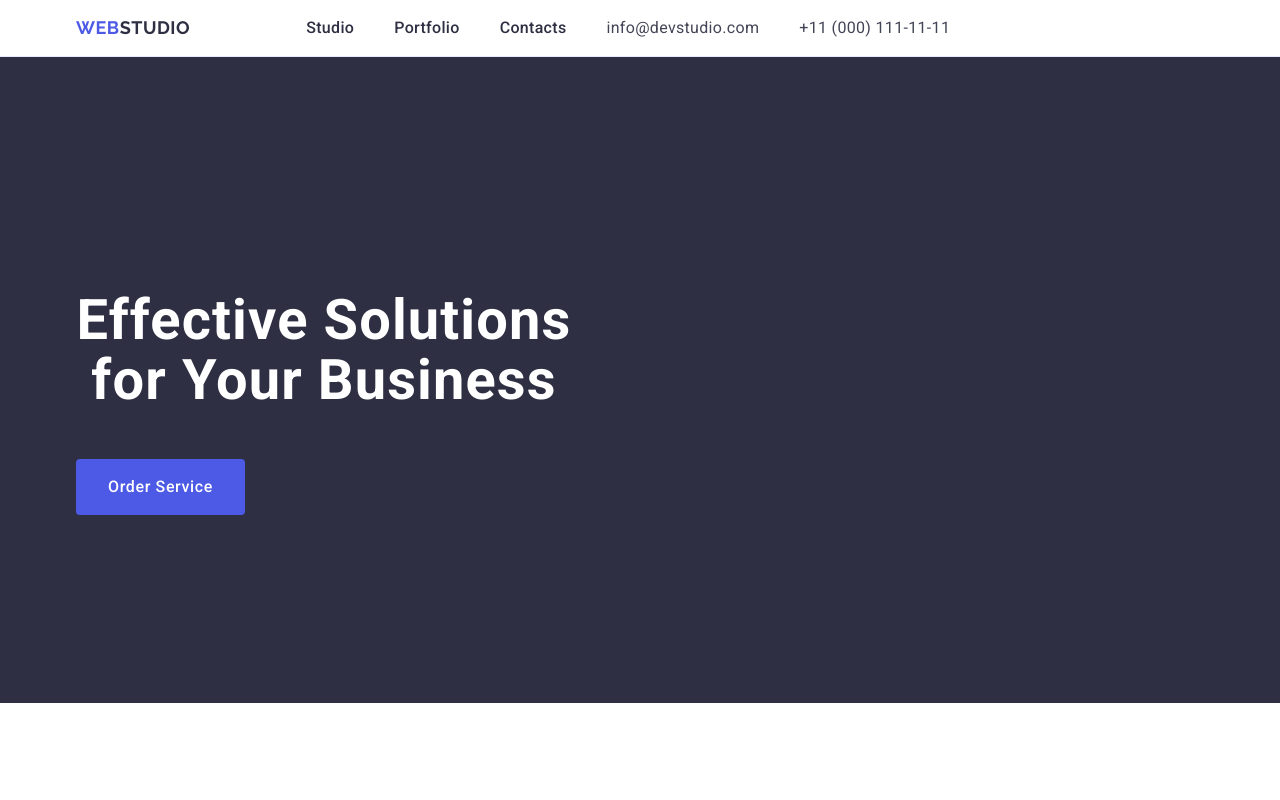
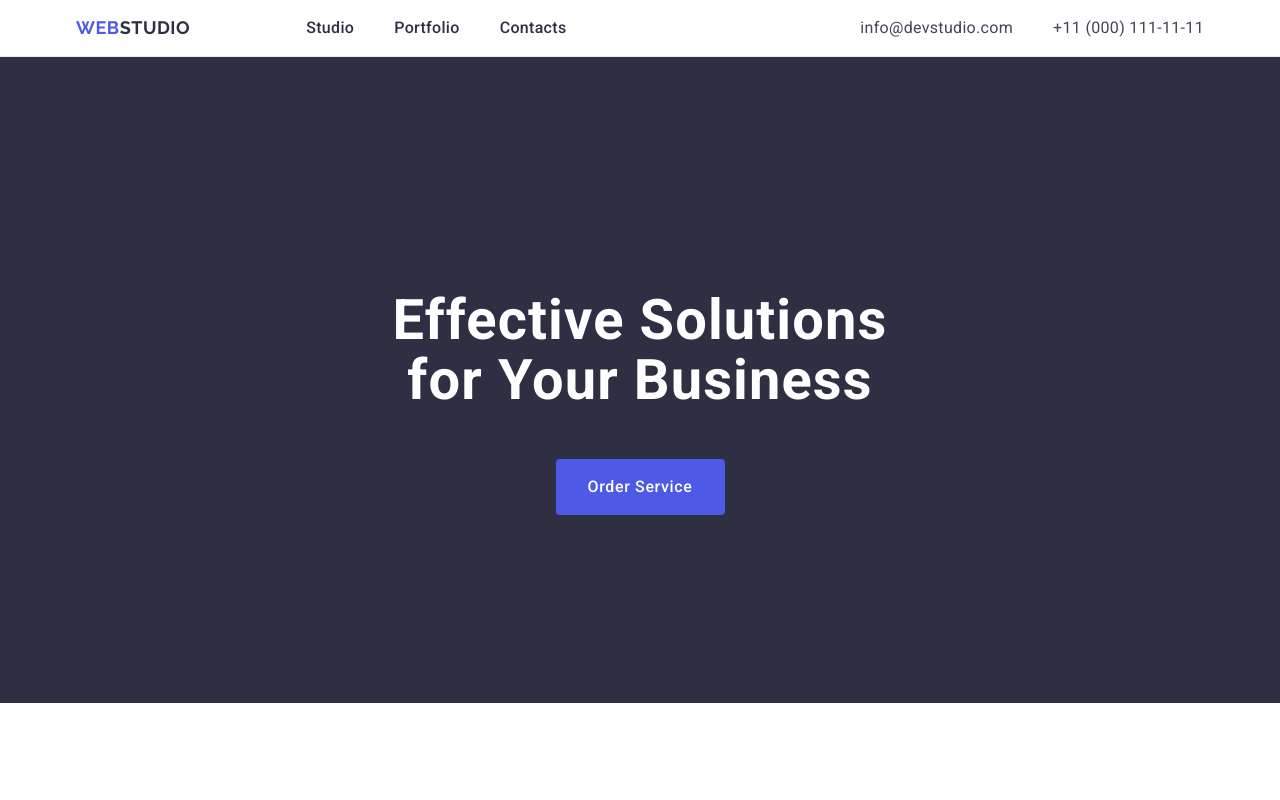
Before and after one commit to Yuliia-Diachenko/goit-markup-hw-03, a plain HTML site: page index.html in a window 1280 px wide. Shown: the top 800 px of the page. Drawn offline with nearby package versions, Linux system fonts and the light colour scheme; files whose address does not match are found by name.

Commit message:
flex-no-end

```diff
--- a/css/styles.css
+++ b/css/styles.css
@@ -26,6 +26,7 @@ img {
 }
 .header-container {
     display: flex;
+    justify-content: space-between;
 
 }
 .nav {
@@ -103,10 +104,12 @@ img {
     background-color: #2E2F42;
     padding: 188px 0;
 
-
 }
 .hero-container {
-
+    display: flex;
+    justify-content: center;
+    align-items: center;
+    flex-direction: column;
 
 }
 .hero-title {
@@ -250,6 +253,7 @@ img {
 }
 .our-portfolio-container {
 
+
 }
 .our-portfolio-title {
     text-align: center;
@@ -267,7 +271,8 @@ img {
     row-gap: 48px;
 }
 .our-portfolio-list {
-    width: calc((100% - 48px)/3);
+    margin-left: 0px;
+    width: calc((100%-48px)/3);
 }
 
 .our-portfolio-container {
```
